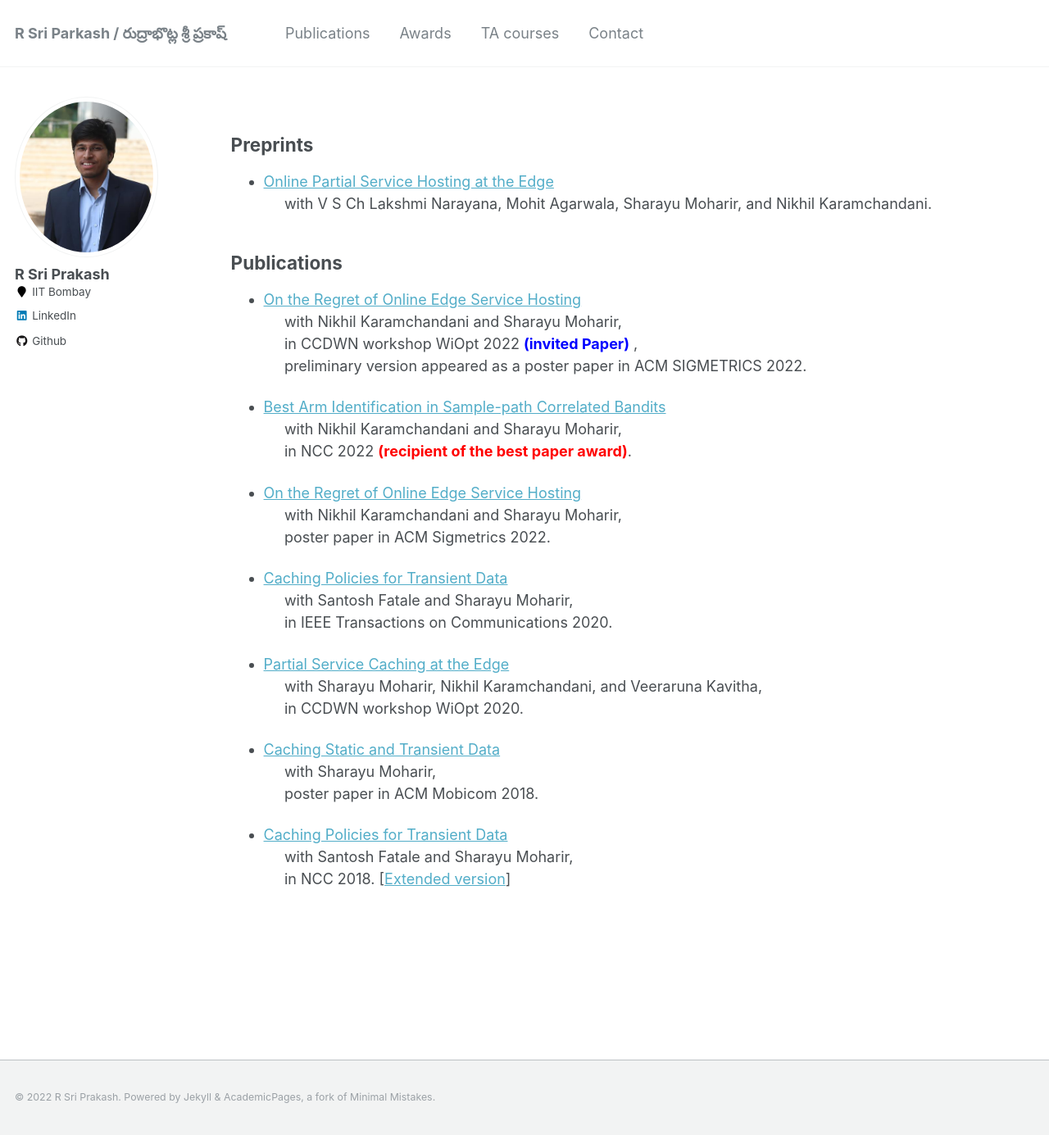
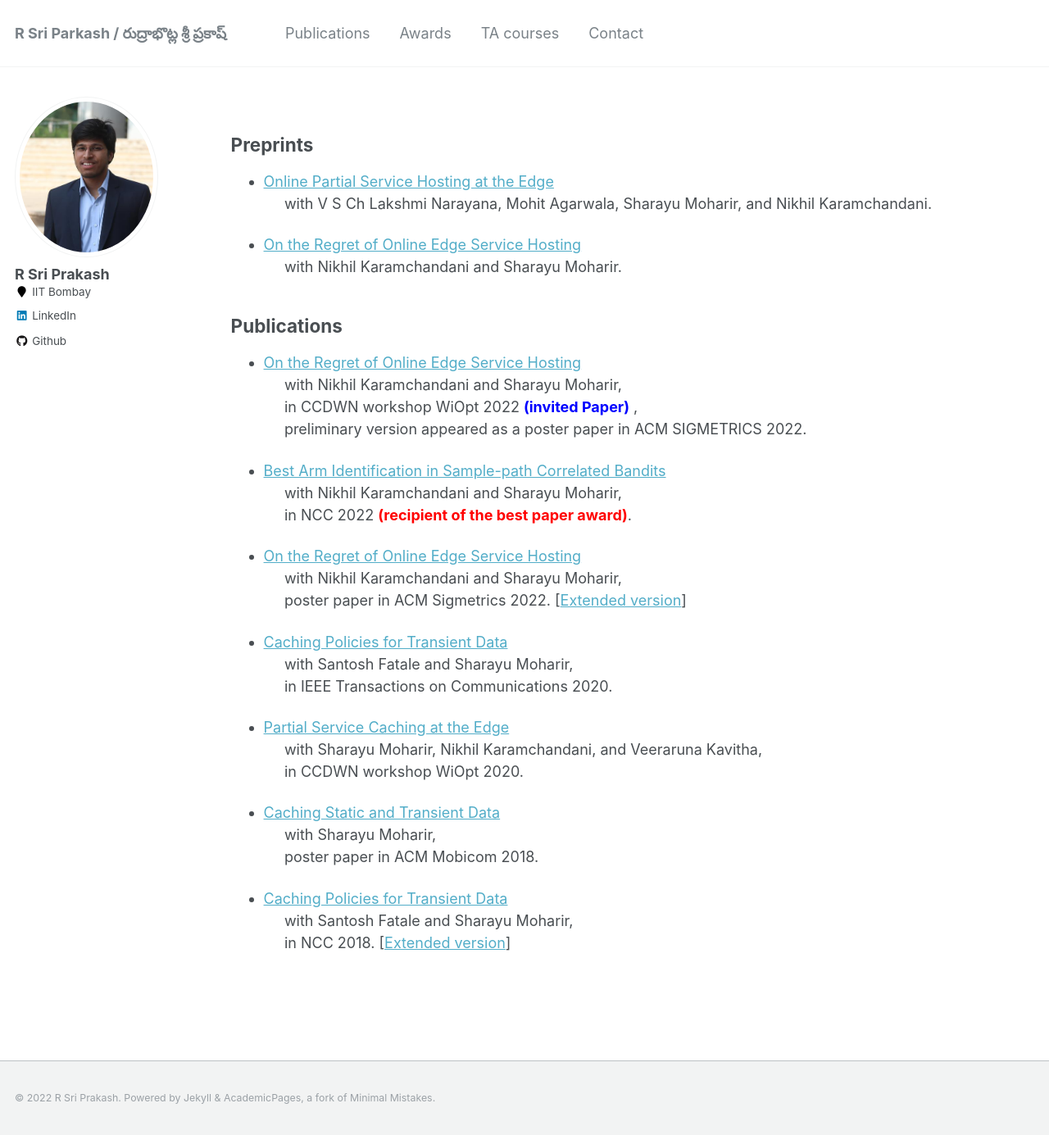
Before and after one commit to rsriprakash/rsriprakash.github.io, a Jekyll site: the page built from _pages/publications.md, in a window 1280 px wide and 1385 px high. Shown: the whole window at 82% size. Built offline with Jekyll 4.4.1, drawn with Linux system fonts in a browser that asks for light colours.

Commit message:
added preprint

```diff
--- a/_pages/publications.md
+++ b/_pages/publications.md
@@ -9,6 +9,9 @@ redirect_from:
 ## Preprints
 * [Online Partial Service Hosting at the Edge](https://arxiv.org/abs/2103.00555)<br>
   	&nbsp;&nbsp;&nbsp;&nbsp; with V S Ch Lakshmi Narayana, Mohit Agarwala, Sharayu Moharir, and Nikhil Karamchandani.
+
+* [On the Regret of Online Edge Service Hosting](http://rsriprakash.github.io/files/perf_evol_2022.pdf)<br>
+		&nbsp;&nbsp;&nbsp;&nbsp; with Nikhil Karamchandani and Sharayu Moharir.<br>
 
 ## Publications
 * [On the Regret of Online Edge Service Hosting](http://rsriprakash.github.io/files/WiOpt_2022.pdf)<br>
@@ -22,7 +25,7 @@ redirect_from:
 
 * [On the Regret of Online Edge Service Hosting](http://rsriprakash.github.io/files/sig_2022.pdf)<br>
 		&nbsp;&nbsp;&nbsp;&nbsp; with Nikhil Karamchandani and Sharayu Moharir,<br>
-    &nbsp;&nbsp;&nbsp;&nbsp; poster paper in ACM Sigmetrics 2022.
+    &nbsp;&nbsp;&nbsp;&nbsp; poster paper in ACM Sigmetrics 2022. [[Extended version](http://rsriprakash.github.io/files/perf_evol_2022.pdf)]
 
 * [Caching Policies for Transient Data](http://rsriprakash.github.io/files/Tcom_2020.pdf)<br>
 		&nbsp;&nbsp;&nbsp;&nbsp; with Santosh Fatale and Sharayu Moharir,<br>
```
Also changed, not shown: 1 other file.
